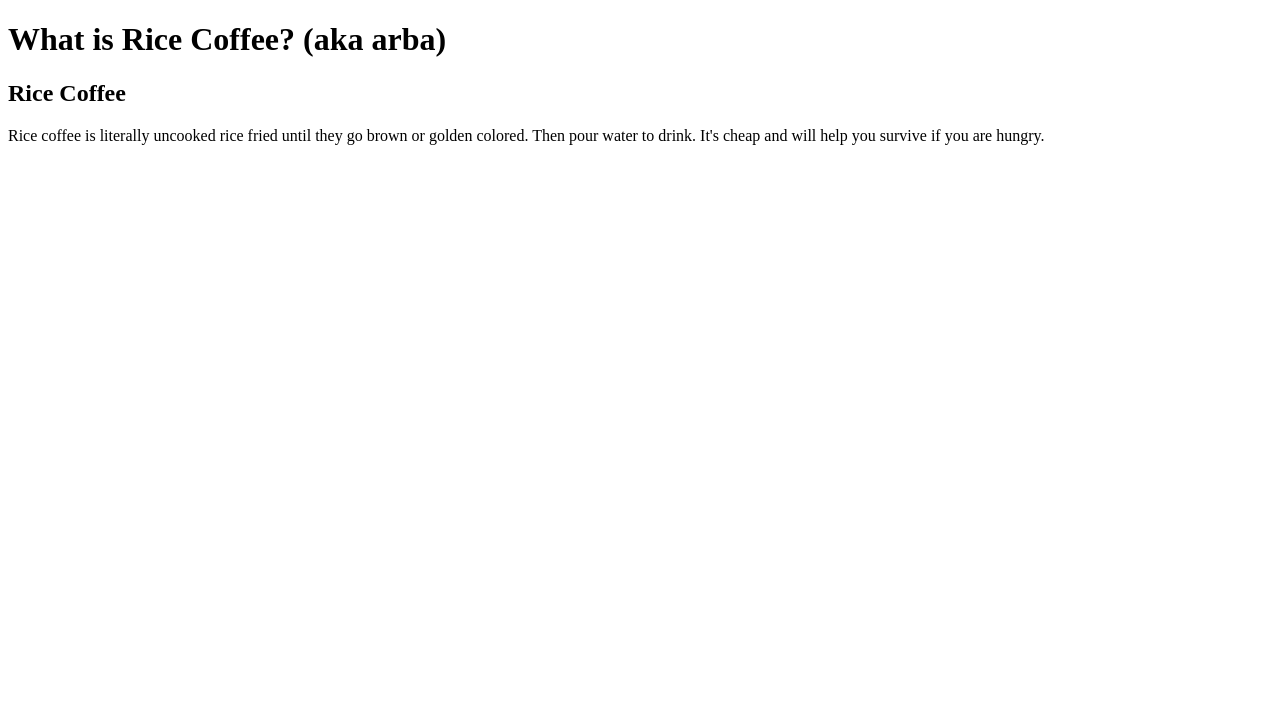
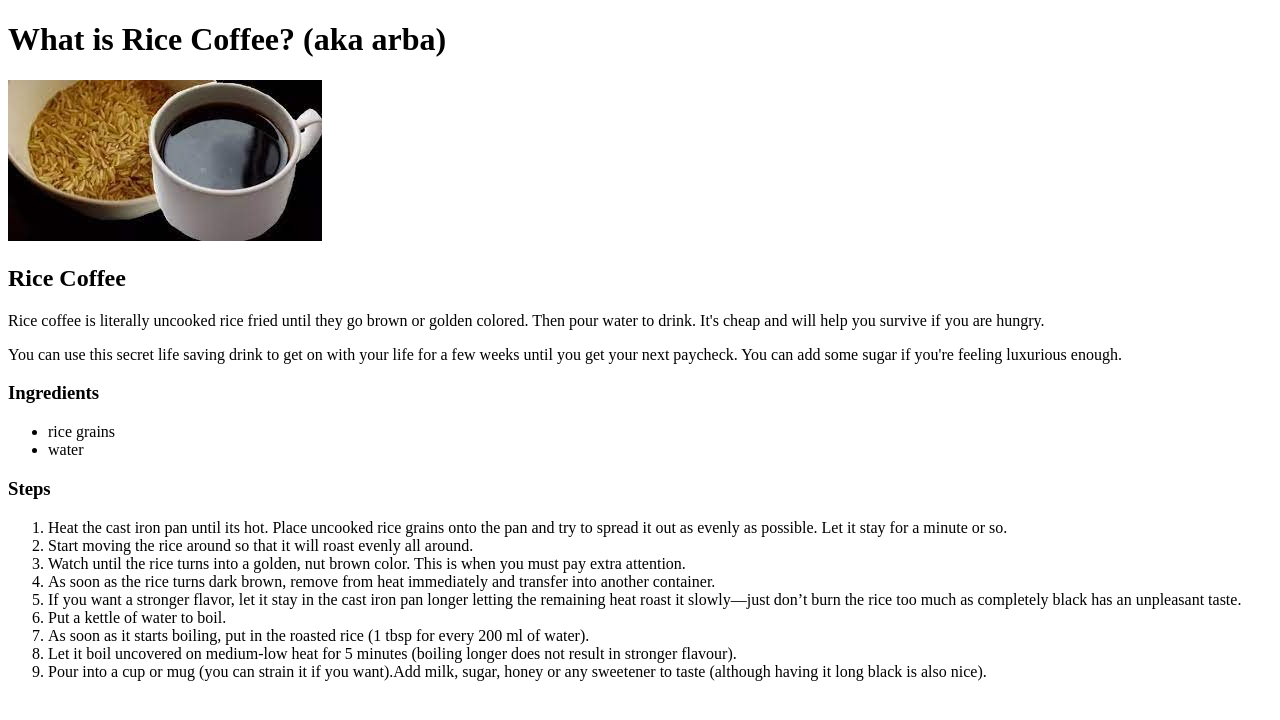
Before and after one commit to Arbapocalypse/odin-recipes, a plain HTML site: page recipes/rice-coffee.html in a window 1280 px wide. Drawn offline with Linux system fonts and the light colour scheme.

Commit message:
Created ricecoffee.html content

```diff
--- a/recipes/rice-coffee.html
+++ b/recipes/rice-coffee.html
@@ -5,8 +5,27 @@
         <title>Rice Coffee Recipe</title>
         <body>
             <h1>What is Rice Coffee? (aka arba)</h1>
+            <img src="../ricecoffee.jpeg" alt="ricecoffee">
             <h2>Rice Coffee</h2>
             <p>Rice coffee is literally uncooked rice fried until they go brown or golden colored. Then pour water to drink. It's cheap and will help you survive if you are hungry.</p>
+            <p>You can use this secret life saving drink to get on with your life for a few weeks until you get your next paycheck. You can add some sugar if you're feeling luxurious enough.</p>
+            <h3>Ingredients</h3>
+            <ul>
+                <li>rice grains</li>
+                <li>water</li>
+            </ul>
+            <h3>Steps</h3>
+            <ol>
+                <li>Heat the cast iron pan until its hot. Place uncooked rice grains onto the pan and try to spread it out as evenly as possible. Let it stay for a minute or so.</li>
+                <li>Start moving the rice around so that it will roast evenly all around.</li>
+                <li>Watch until the rice turns into a golden, nut brown color. This is when you must pay extra attention.</li>
+                <li>As soon as the rice turns dark brown, remove from heat immediately and transfer into another container.</li>
+                <li>If you want a stronger flavor, let it stay in the cast iron pan longer letting the remaining heat roast it slowly—just don’t burn the rice too much as completely black has an unpleasant taste.</li>
+                <li>Put a kettle of water to boil.</li>
+                <li>As soon as it starts boiling, put in the roasted rice (1 tbsp for every 200 ml of water).</li>
+                <li>Let it boil uncovered on medium-low heat for 5 minutes (boiling longer does not result in stronger flavour).</li>
+                <li>Pour into a cup or mug (you can strain it if you want).Add milk, sugar, honey or any sweetener to taste (although having it long black is also nice).</li>
+            </ol>
         </body>
     </head>
 </html>
```
Also changed, not shown: ricecoffee.jpeg (added).
